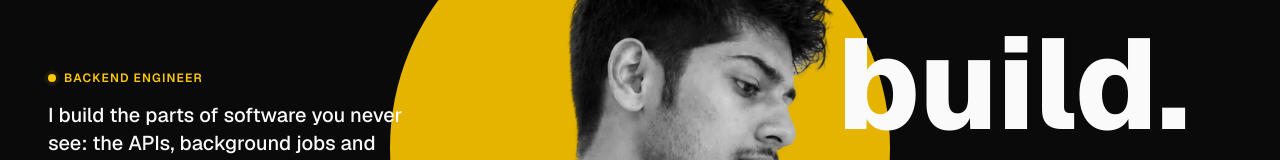
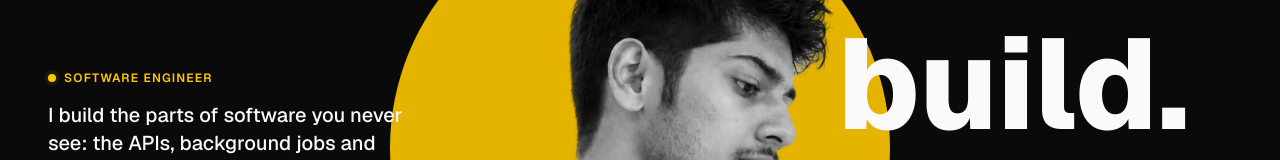
Before and after one commit to Hateem955/portfolio, a Next.js app: page / in a window 1280 px wide. Shown: the part 256-416 px from the top of the page. Built offline with nearby package versions, Linux system fonts and the light colour scheme.

Commit message:
Final fixes spotted after going live

```diff
--- a/app/page.tsx
+++ b/app/page.tsx
@@ -20,7 +20,7 @@ const projects = [
     title: "Hospital Appointment System",
     description:
       "REST API with Spring Boot and MySQL supporting four user roles, secured with JWT and role-based access control across 15+ endpoints. Fully containerised with Docker.",
-    href: "https://github.com/Hateem955",
+    href: "https://github.com/Hateem955/hospital-management-system-",
     badge: "2025",
     tags: ["Java", "Spring Boot", "MySQL", "JWT", "Docker"],
     image: "/projects/hospital-system.webp",
--- a/components/minimalist-hero.tsx
+++ b/components/minimalist-hero.tsx
@@ -146,7 +146,7 @@ export const MinimalistHero = ({
               <span className="absolute inline-flex h-full w-full animate-ping rounded-full bg-yellow-400 opacity-75" />
               <span className="relative inline-flex h-2 w-2 rounded-full bg-yellow-400" />
             </span>
-            Backend Engineer
+            Software Engineer
           </p>
           <p className="mx-auto max-w-sm text-xl font-medium leading-snug text-foreground md:mx-0">
             {mainText}
```
